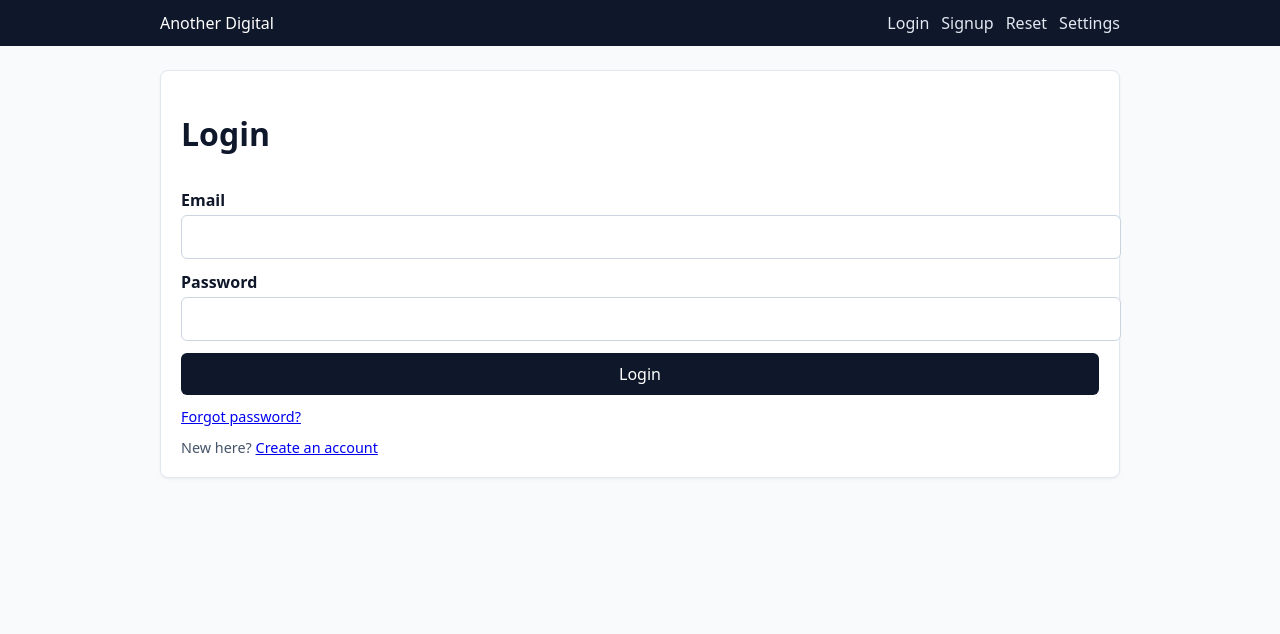
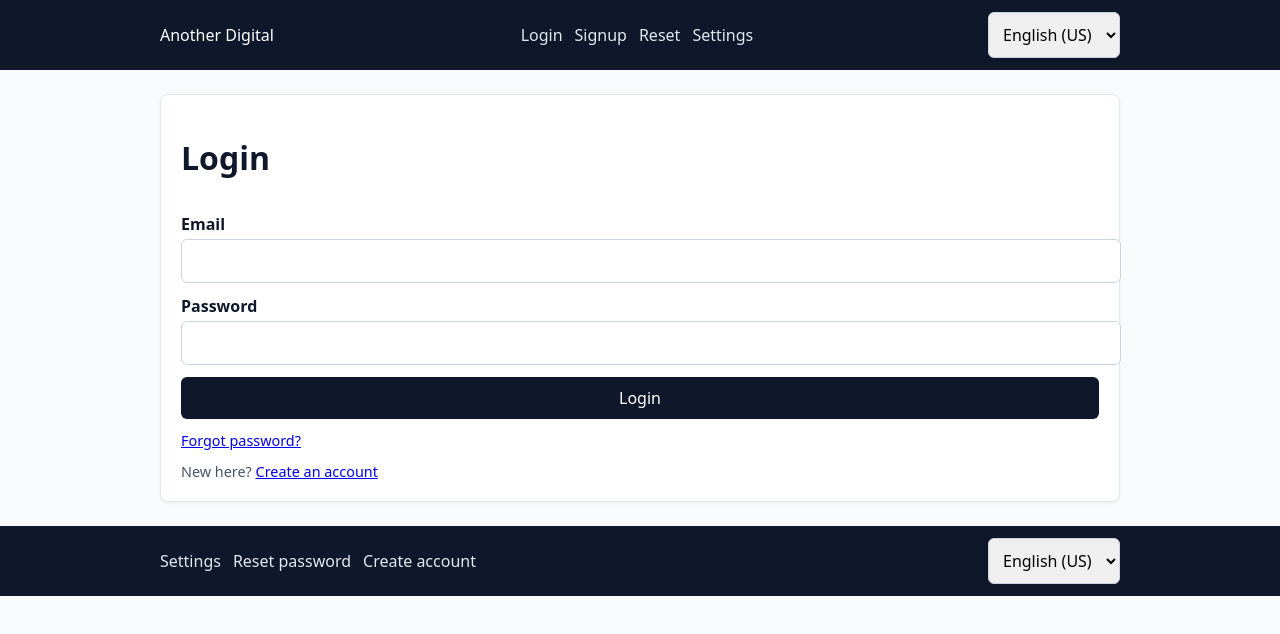
Before and after one commit to SidFarmer/another-digital, a Next.js app in the folder apps/auth/: page / in a window 1280 px wide. Shown: the top 634 px of the page. Built offline with nearby package versions, Linux system fonts and the light colour scheme.

Commit message:
0.2.8-A: wire auth nav, locale switcher, and prompt doc

```diff
--- a/apps/auth/app/globals.css
+++ b/apps/auth/app/globals.css
@@ -30,6 +30,24 @@ nav a {
 
 nav a:hover {
   text-decoration: underline;
+}
+
+.locale-switcher {
+  display: flex;
+  align-items: center;
+  gap: 8px;
+}
+
+.sr-only {
+  position: absolute;
+  width: 1px;
+  height: 1px;
+  padding: 0;
+  margin: -1px;
+  overflow: hidden;
+  clip: rect(0, 0, 0, 0);
+  white-space: nowrap;
+  border: 0;
 }
 
 main {
@@ -95,3 +113,28 @@ button:disabled {
   color: #475569;
   font-size: 0.9rem;
 }
+
+footer {
+  background: #0f172a;
+  color: #fff;
+  padding: 12px 16px;
+}
+
+.footer {
+  display: flex;
+  justify-content: space-between;
+  align-items: center;
+  max-width: 960px;
+  margin: 0 auto;
+  gap: 12px;
+}
+
+.footer-links a {
+  color: #e2e8f0;
+  margin-right: 12px;
+  text-decoration: none;
+}
+
+.footer-links a:hover {
+  text-decoration: underline;
+}
--- a/apps/auth/app/layout.tsx
+++ b/apps/auth/app/layout.tsx
@@ -13,15 +13,42 @@ export default function RootLayout({ children }: { children: React.ReactNode })
         <header>
           <div className="shell">
             <div className="brand">Another Digital</div>
-            <nav>
+            <nav aria-label="Primary">
               <a href="/">Login</a>
               <a href="/signup">Signup</a>
               <a href="/reset">Reset</a>
               <a href="/settings">Settings</a>
             </nav>
+            <form className="locale-switcher" aria-label="Locale switcher">
+              <label htmlFor="shell-locale" className="sr-only">
+                Locale
+              </label>
+              <select id="shell-locale" name="locale" defaultValue="en-US">
+                <option value="en-US">English (US)</option>
+                <option value="en-GB">English (UK)</option>
+              </select>
+            </form>
           </div>
         </header>
         <main>{children}</main>
+        <footer>
+          <div className="shell footer">
+            <div className="footer-links" aria-label="Footer">
+              <a href="/settings">Settings</a>
+              <a href="/reset">Reset password</a>
+              <a href="/signup">Create account</a>
+            </div>
+            <form className="locale-switcher" aria-label="Locale switcher">
+              <label htmlFor="footer-locale" className="sr-only">
+                Locale
+              </label>
+              <select id="footer-locale" name="locale" defaultValue="en-US">
+                <option value="en-US">English (US)</option>
+                <option value="en-GB">English (UK)</option>
+              </select>
+            </form>
+          </div>
+        </footer>
       </body>
     </html>
   );
```
Also changed, not shown: 1 other file (tests, documents, lock files or other folders).
